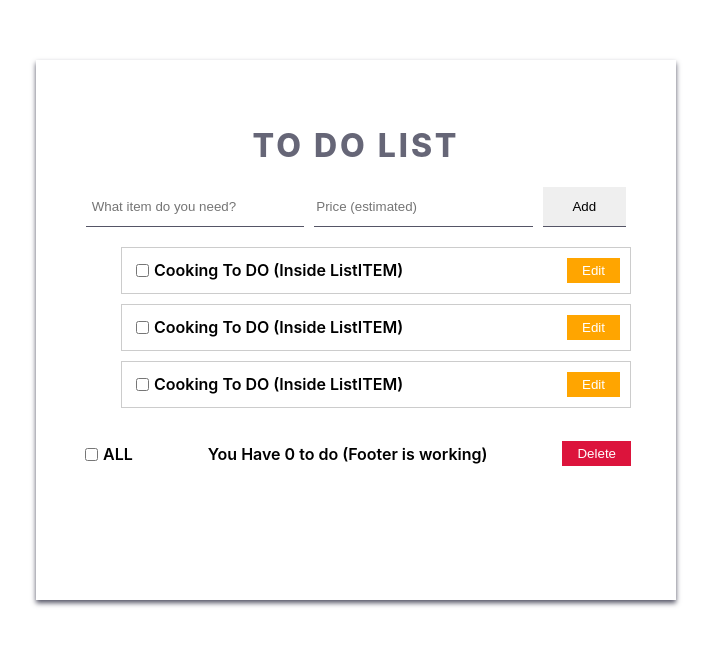
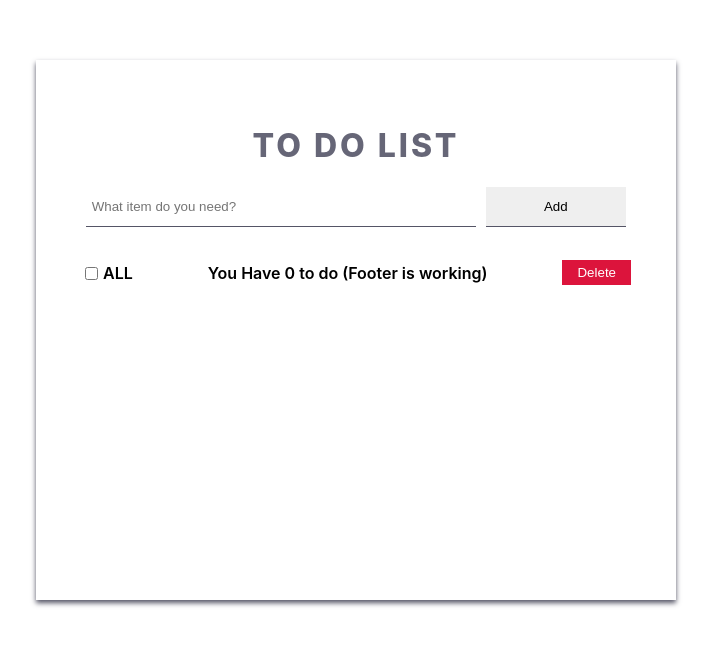
Before and after one commit to SalahUddin7/todoUsingReactHooks28Dec, a React (Create React App) app: page / in a window 1280 px wide. Shown: the top 646 px of the page, without its empty margins (284-995 px from the left). Built offline with nearby package versions, Linux system fonts and the light colour scheme.

Commit message:
To Do Form Setting up 23.35

```diff
--- a/src/App.js
+++ b/src/App.js
@@ -2,9 +2,11 @@ import React from 'react';
 import FormInput from './components/FormInput';
 import List from './components/List';
 import Footer from './Footer';
+import { DataProvider } from './components/DataProvider';
 
 function App() {
   return (
+    <DataProvider>
       <div className="App">
         <h1>To Do List</h1>
 
@@ -12,6 +14,7 @@ function App() {
         <List />
         <Footer />
       </div>
+    </DataProvider>
   );
 }
 
--- /dev/null
+++ b/src/components/DataProvider.js
@@ -0,0 +1,13 @@
+import React, { useState, useEffect, createContext } from 'react';
+
+export const DataContext = createContext();
+
+export const DataProvider = (props) => {
+  const [todos, setTodos] = useState([]);
+
+  return (
+    <DataContext.Provider value={[todos, setTodos]}>
+      {props.children}
+    </DataContext.Provider>
+  );
+};
--- a/src/components/FormInput.js
+++ b/src/components/FormInput.js
@@ -1,17 +1,29 @@
-import React from 'react';
+import React, { useState, useContext } from 'react';
+import { DataContext } from './DataProvider';
 
 export default function FormInput() {
+  const [todos, setTodos] = useContext(DataContext);
+  const [todoName, setTodoName] = useState('');
+
+  const addTodo = (e) => {
+    e.preventDefault();
+    setTodos([...todos, { name: todoName, complete: false }]);
+    setTodoName('');
+  };
+
   return (
-    <form autoComplete="off">
+    <form autoComplete="off" onSubmit={addTodo}>
       <input
         type="text"
         name="todos"
         id="todos"
         required
         placeholder=" What item do you need?"
+        value={todoName}
+        onChange={(e) => setTodoName(e.target.value.toLowerCase())}
       />
-      {/* This input is for Price */}
-      <input type="text" required placeholder="Price (estimated)" />
+      {/* This input is for Price
+      <input type="text" required placeholder="Price (estimated)" /> */}
 
       <button type="submit">Add</button>
     </form>
--- a/src/components/List.js
+++ b/src/components/List.js
@@ -1,12 +1,15 @@
-import React from 'react';
+import React, { useContext } from 'react';
 import ListItem from './ListItem';
+import { DataContext } from './DataProvider';
 
 export default function List() {
+  const [todos, setTodos] = useContext(DataContext);
+
   return (
     <ul>
-      <ListItem />
-      <ListItem />
-      <ListItem />
+      {todos.map((todo, index) => (
+        <ListItem todo={todo} key={index} id={index} />
+      ))}
     </ul>
   );
 }
--- a/src/components/ListItem.js
+++ b/src/components/ListItem.js
@@ -1,11 +1,11 @@
 import React from 'react';
 
-export default function ListItem() {
+export default function ListItem(todo, id) {
   return (
     <li>
-      <label htmlFor="">
-        <input type="checkbox" id="" />
-        Cooking To DO (inside listITEM)
+      <label htmlFor="{id}">
+        <input type="checkbox" id={id} />
+        {todo.name}
       </label>
       <button>Edit</button>
     </li>
```
Lines whose indentation alone changed are shown as unchanged.
